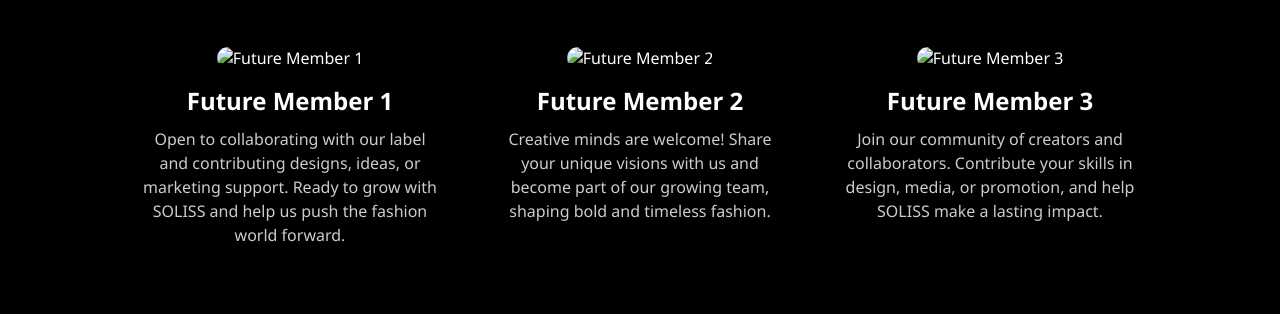
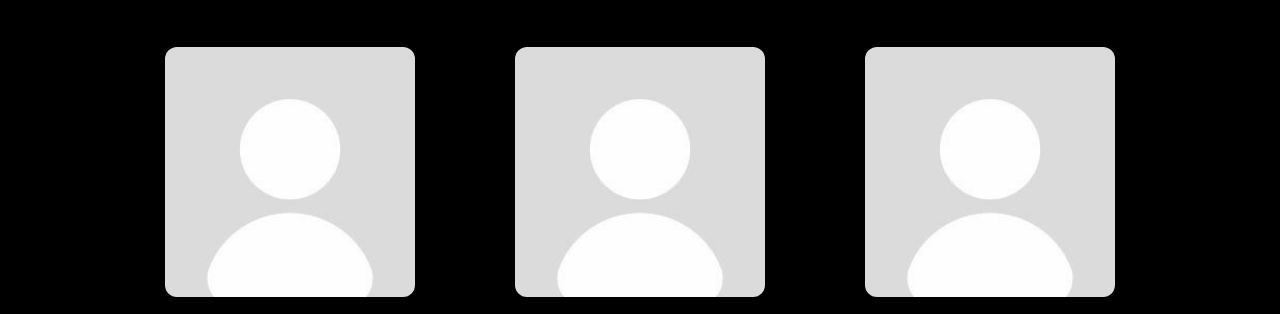
Before and after one commit to EcliqseX/SOLISS, a plain HTML site: page about.html in a window 1280 px wide. Shown: the part 586-900 px from the top of the page. Drawn offline with Linux system fonts and the light colour scheme.

Commit message:
Update about.html

```diff
--- a/about.html
+++ b/about.html
@@ -177,19 +177,19 @@
 
     <!-- Future Members -->
     <div class="member-card">
-      <img src="images/member1.png" alt="Future Member 1">
+      <img src="images/none.jpg" alt="Future Member 1">
       <h3>Future Member 1</h3>
       <p>Open to collaborating with our label and contributing designs, ideas, or marketing support. Ready to grow with SOLISS and help us push the fashion world forward.</p>
     </div>
 
     <div class="member-card">
-      <img src="images/member2.png" alt="Future Member 2">
+      <img src="images/none.jpg" alt="Future Member 2">
       <h3>Future Member 2</h3>
       <p>Creative minds are welcome! Share your unique visions with us and become part of our growing team, shaping bold and timeless fashion.</p>
     </div>
 
     <div class="member-card">
-      <img src="images/member3.png" alt="Future Member 3">
+      <img src="images/none.jpg" alt="Future Member 3">
       <h3>Future Member 3</h3>
       <p>Join our community of creators and collaborators. Contribute your skills in design, media, or promotion, and help SOLISS make a lasting impact.</p>
     </div>
```
